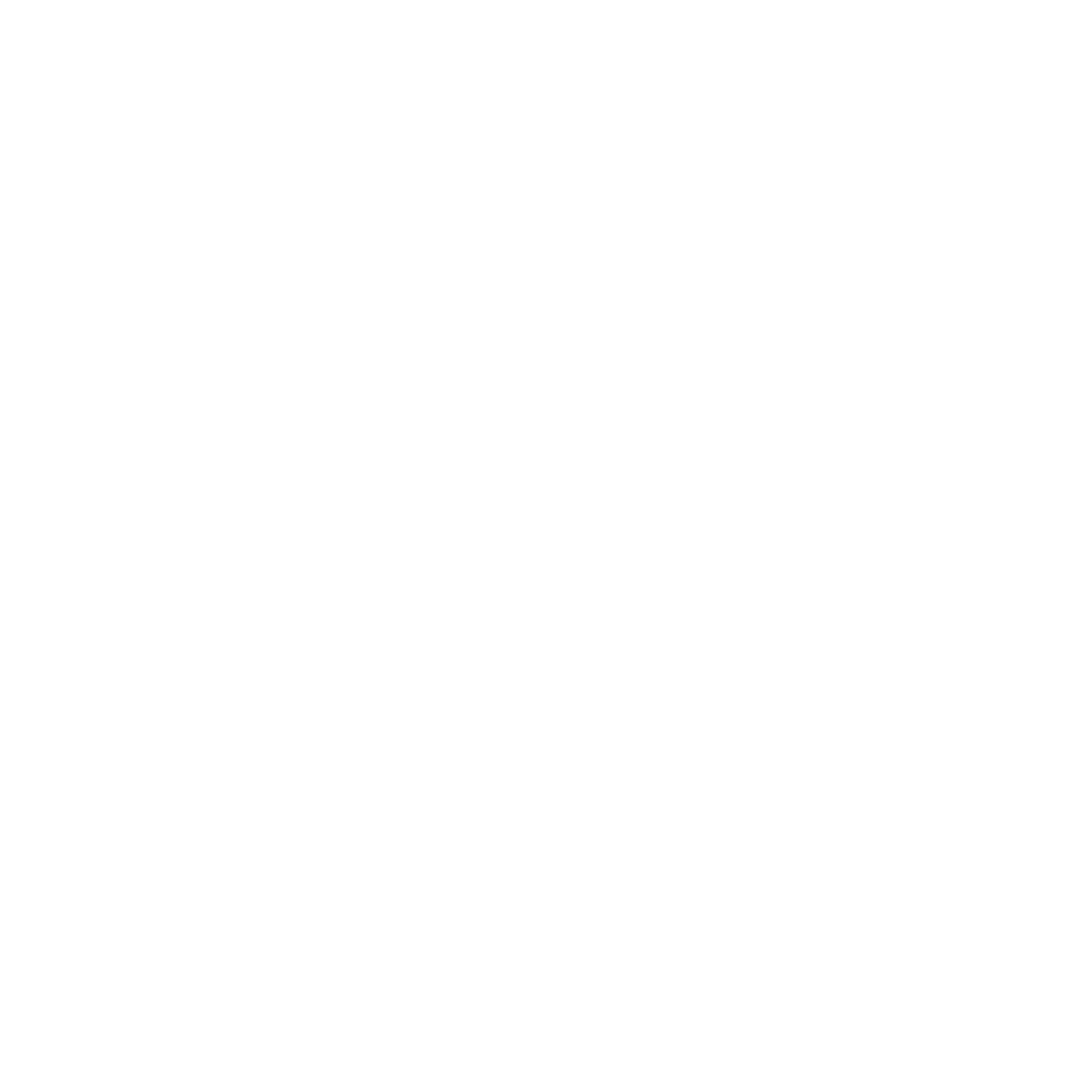
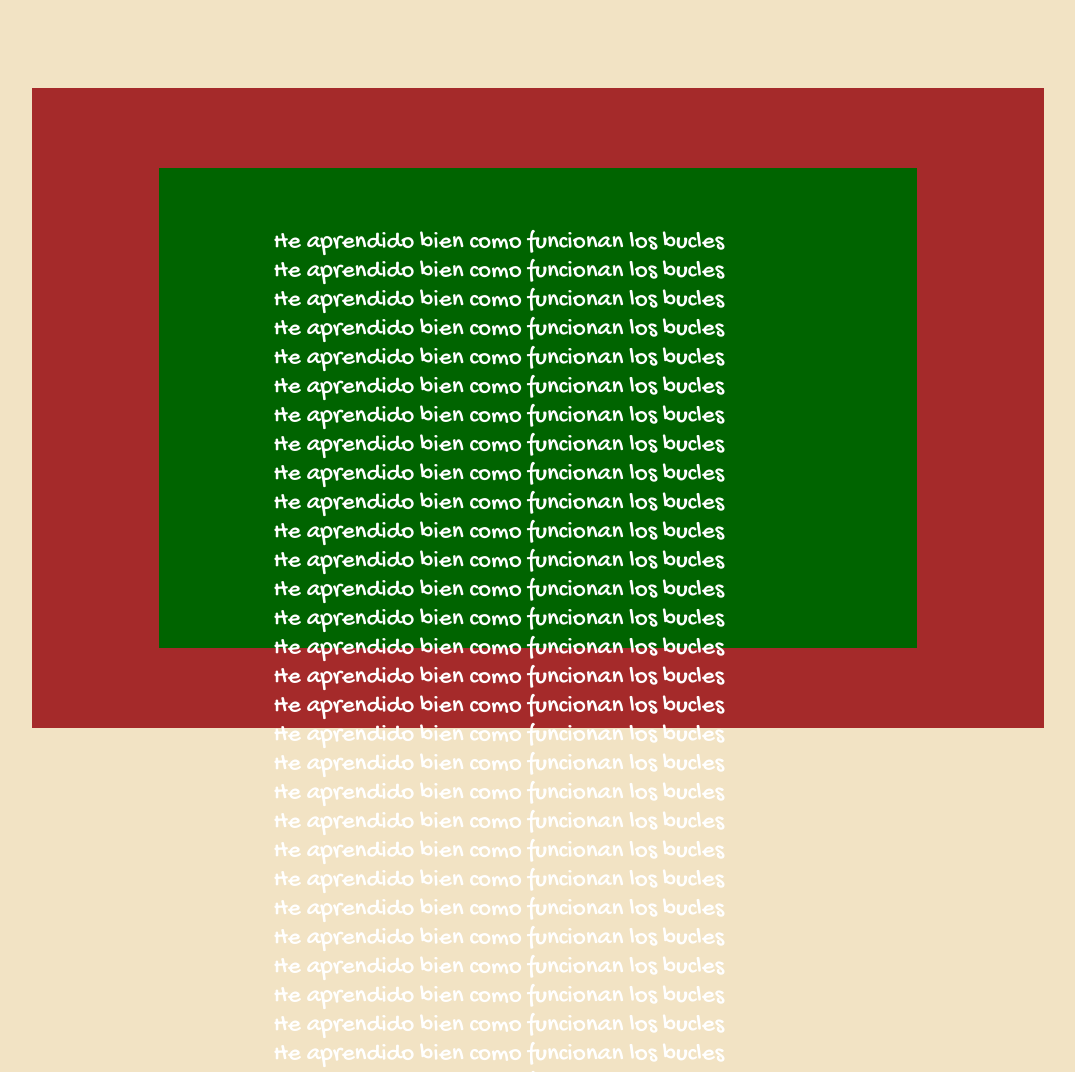
Before and after one commit to MoniAguado/s2-uncastigo-monigala, a plain HTML site: page index.html in a window 1280 px wide. Shown: the top 1072 px of the page, without its empty margins (102-1177 px from the left). Before the commit the page ends 816 px from the top, so only its background shows below. Drawn offline with Linux system fonts and the light colour scheme.

Commit message:
finish JS our blackboard

```diff
--- a/js/main.js
+++ b/js/main.js
@@ -1,11 +1,10 @@
-'use strict'
+'use strict';
 
+var area = document.querySelector('.text');
+var bucle = '';
+var phrase = 'He aprendido bien como funcionan los bucles';
+for (var i = 0; i < 100; i++) {
+	bucle += '<li>' + phrase + '</li>';
+	}
 
-function bucle (list){
-	var phrase = 'He aprendido bien como funcionan los bucles';
-for (var i = 0; i < 100; i++) {
-	phrase += '<li>' + list[i] + '</li>';
-	}
-	var area = document.querySelector('.text');
-	area.innerHTML = phrase;
-}
+area.innerHTML = bucle;
--- a/style/style.css
+++ b/style/style.css
@@ -2,7 +2,7 @@
 
 body {
 	height: 100vh;
-	color: rgb(242, 227, 196);
+	background-color: rgb(242, 227, 196);
 	display: flex;
 	justify-content: center;
 	align-items: center;
@@ -12,7 +12,7 @@ body {
 	display: flex;
 	justify-content: center;
 	align-items: center;
-	color: brown;
+	background-color: brown;
 	height: 80%;
 	width: 80%;
 }
@@ -21,7 +21,7 @@ body {
 	display: flex;
 	justify-content: center;
 	align-items: center;
-	color: darkgreen;
+	background-color: darkgreen;
 	height: 75%;
 	width: 75%;
 }
@@ -31,4 +31,5 @@ body {
 	height: 75%;
 	width: 75%;
 	list-style: none;
+	font-family: 'Gochi Hand';
 }
```
